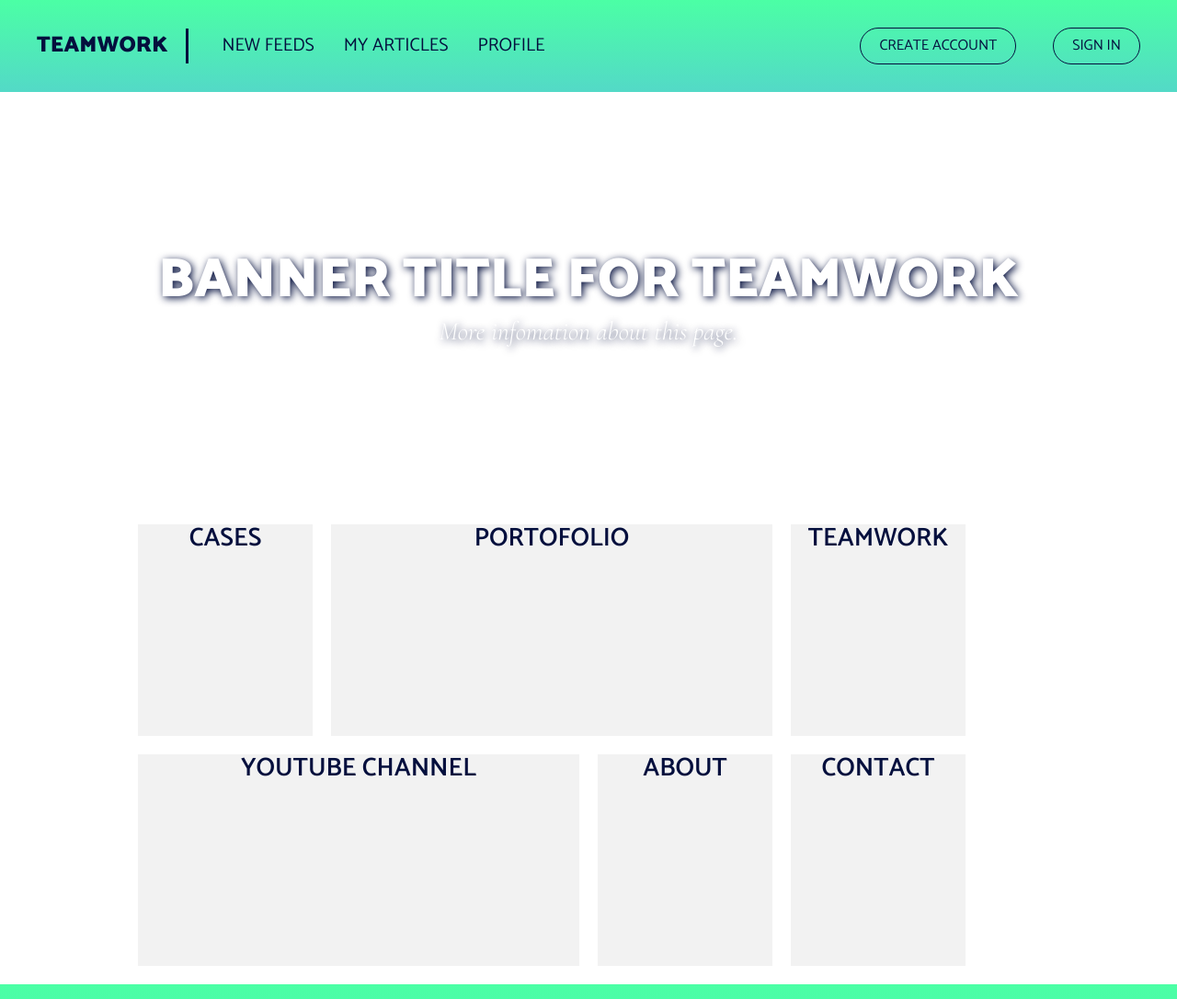
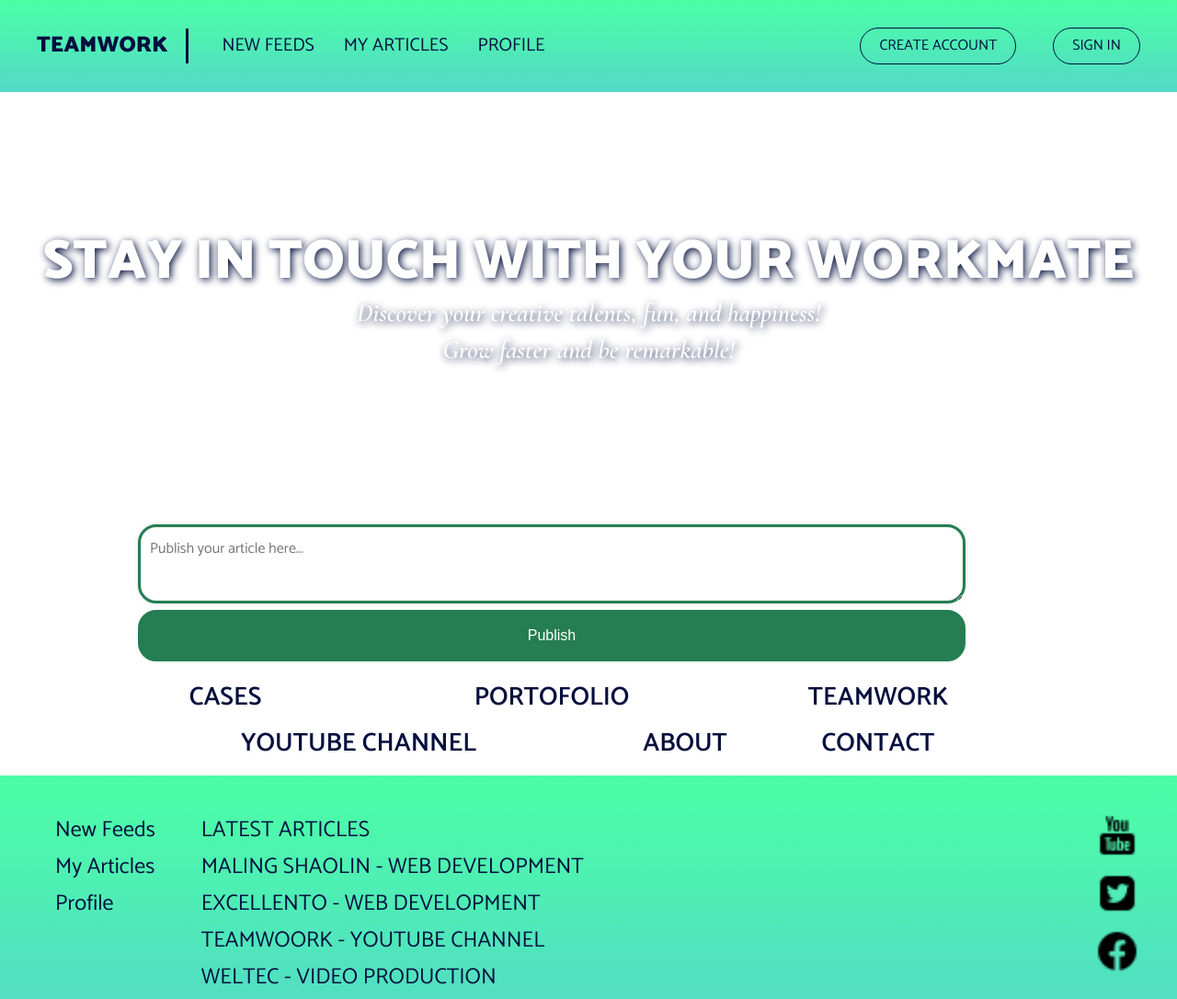
Before and after one commit to Nigorjeanluc/Teamwork, a plain HTML site: page index.html in a window 1280 px wide. Shown: the top 1086 px of the page at 92% size. Drawn offline with nearby package versions, Linux system fonts and the light colour scheme.

Commit message:
feature(article-publisher): add textarea and submit button [Finishes #168331900]

```diff
--- a/index.html
+++ b/index.html
@@ -25,12 +25,21 @@
     <main>
         <section class="index-banner">
             <div class="vertical-center">
-                <h2>BANNER TITLE FOR TEAMWORK</h2>
-                <h1>More infomation about this page.</h1>
+                <h2>STAY IN TOUCH WITH YOUR WORKMATE</h2>
+                <h1> Discover your creative talents, fun, and happiness!</h1>
+                <h1>Grow faster and be remarkable!</h1>
             </div>
         </section>
 
         <div class="wrapper">
+            <section class="index-links">
+                <div class="index-boxlink-large">
+                    <form>
+                        <textarea placeholder="Publish your article here..."></textarea>
+                        <button>Publish</button>
+                    </form>
+                </div>
+            </section>
             <section class="index-links">
                 <a href="cases.html">
                     <div class="index-boxlink-square">
--- a/style.css
+++ b/style.css
@@ -294,7 +294,7 @@ header .header-cases {
 .index-banner h1 {
     font-family: Cormorant Garamond;
     font-size: 28px;
-    font-weight: 100;
+    font-weight: 600;
     font-style: italic;
     line-height: 40px;
     color: #fff;
@@ -305,8 +305,48 @@ header .header-cases {
 .index-links div {
     margin: 16px 16px 0;
     width: calc(100% - 32px);
-    height: 100px;
-    background-color: #f2f2f2;
+    height: auto;
+    background-color: none;
+}
+
+.index-links textarea {
+    margin: 0;
+    padding: 10px;
+    outline: 0;
+    border: 3px solid rgb(36, 126, 81);
+    width: calc(100% - 26px);
+    resize: vertical;
+    border-radius: 20px;
+    font-family: Catamaran;
+    height: 60px;
+    font-size: 16px;
+    line-height: 28px;
+    box-shadow: 0 0 5px rgba(0, 0, 0, 0.12), inset 0 0 2px rgba(0, 0, 0, 0.19);
+}
+
+.index-links button {
+    background-color: rgb(36, 126, 81);
+    /* Green */
+    border: 3px solid rgb(36, 126, 81);
+    color: white;
+    width: calc(100% - 0px);
+    padding: 16px 32px;
+    text-align: center;
+    text-decoration: none;
+    display: inline-block;
+    font-size: 16px;
+    margin: 4px 0;
+    border-radius: 20px;
+    -webkit-transition-duration: 0.4s;
+    /* Safari */
+    transition-duration: 0.4s;
+    cursor: pointer;
+}
+
+.index-links button:hover {
+    background-color: white;
+    color: black;
+    border: 3px solid rgb(36, 126, 81);
 }
 
 
@@ -327,6 +367,7 @@ header .header-cases {
 @media only screen and (min-width: 1000px) {
     .wrapper {
         width: 1000px;
+        box-align: center;
         margin: 0 auto;
     }
     .index-banner {
@@ -342,9 +383,12 @@ header .header-cases {
     }
     .index-links div {
         margin: 20px 10px 0;
-        height: 230px;
-        background-color: #f2f2f2;
+        height: auto;
+        background-color: none;
         float: left;
+    }
+    .index-boxlink-large {
+        width: calc(100% - 100px) !important;
     }
     .index-boxlink-square {
         width: calc(25% - 60px) !important;
@@ -397,7 +441,7 @@ input.username {
     margin: 0;
     text-align: center;
     outline: 0;
-    border: 3px solid #AAAAAA;
+    border: 3px solid rgb(36, 126, 81);
     width: 120%;
     left: -10%;
     position: relative;
@@ -414,7 +458,7 @@ input.password {
     margin: 20px 0;
     text-align: center;
     outline: 0;
-    border: 3px solid #AAAAAA;
+    border: 3px solid rgb(36, 126, 81);
     width: 120%;
     left: -10%;
     position: relative;
@@ -437,7 +481,7 @@ input.password {
     color: #040F3D;
     text-transform: uppercase;
     line-height: 28px;
-    border: 3px solid #AAAAAA;
+    border: 3px solid rgb(36, 126, 81);
     border-radius: 20px;
     float: right;
     margin-right: -25px;
@@ -507,7 +551,7 @@ input.register-fullname {
     margin: 0;
     text-align: center;
     outline: 0;
-    border: 3px solid #AAAAAA;
+    border: 3px solid rgb(36, 126, 81);
     width: 120%;
     left: -10%;
     position: relative;
@@ -524,7 +568,7 @@ input.register-email {
     margin-top: 20px;
     text-align: center;
     outline: 0;
-    border: 3px solid #AAAAAA;
+    border: 3px solid rgb(36, 126, 81);
     width: 120%;
     left: -10%;
     position: relative;
@@ -541,7 +585,7 @@ input.register-position {
     margin-top: 20px;
     text-align: center;
     outline: 0;
-    border: 3px solid #AAAAAA;
+    border: 3px solid rgb(36, 126, 81);
     width: 120%;
     left: -10%;
     position: relative;
@@ -558,7 +602,7 @@ input.register-username {
     margin-top: 20px;
     text-align: center;
     outline: 0;
-    border: 3px solid #AAAAAA;
+    border: 3px solid rgb(36, 126, 81);
     width: 120%;
     left: -10%;
     position: relative;
@@ -575,7 +619,7 @@ input.register-password {
     margin-top: 20px;
     text-align: center;
     outline: 0;
-    border: 3px solid #AAAAAA;
+    border: 3px solid rgb(36, 126, 81);
     width: 120%;
     left: -10%;
     position: relative;
@@ -592,7 +636,7 @@ input.register-confirm-password {
     margin: 20px 0;
     text-align: center;
     outline: 0;
-    border: 3px solid #AAAAAA;
+    border: 3px solid rgb(36, 126, 81);
     width: 120%;
     left: -10%;
     position: relative;
@@ -615,7 +659,7 @@ input.register-confirm-password {
     color: #040F3D;
     text-transform: uppercase;
     line-height: 28px;
-    border: 3px solid #AAAAAA;
+    border: 3px solid rgb(36, 126, 81);
     border-radius: 20px;
     float: right;
     margin-right: -25px;
```
